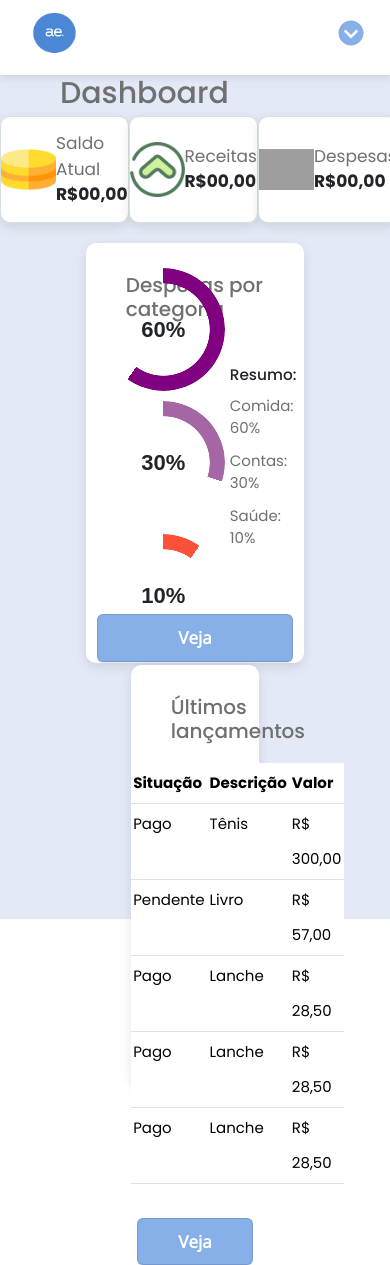
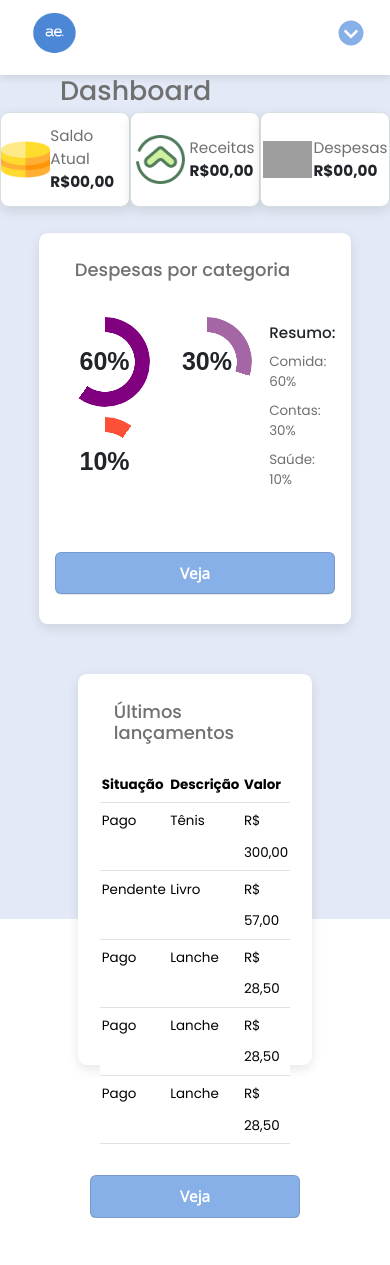
Before and after one commit to CaioAlves10/Organizae, a PHP site: page /pages/dashboard.html in a window 390 px wide. After the commit the page ends 1218 px from the top, so only its background shows below. Run offline with PHP 8.4, Linux system fonts and the light colour scheme; grey boxes are pictures that could not be loaded.

Commit message:
desenvolvimento da responsividade da page Dashboard

```diff
--- a/styles/dashboard.css
+++ b/styles/dashboard.css
@@ -115,6 +115,7 @@
     width: 100%;
     height: 52%;
     margin-top: 5%;
+    margin-bottom: 5%;
     float: right;
 
     display: flex;
@@ -283,33 +284,49 @@
 /* MEDIA QUERY */
 
 @media (max-width: 1440px) {
-    main {
+    /* main {
         margin-top: 10%;
         margin-bottom: 10%;
+    } */
+
+    .mainBox {
+        width: 28%;
+    }
+
+    .mainCategory {
+        width: 50%;
     }
 
     .mainTitles {
         font-size: 2.0rem;
     }
+
+    .pie {
+        --w: 125px;
+    }
 }
 
-@media (max-width: 1343px) {
-    main .mainBox .mainGrafic {
-        justify-content: space-between;
+@media (max-width: 1380px) {
+    .pie {
+        --w: 108px;
     }
 
     main .mainBox div .table-sm {
         font-size: 1.5rem;
     }
+}
+
+@media (max-width: 1311px) {
+    .mainBox {
+        width: 30%;
+    }
+
+    .mainCategory {
+        width: 50%;
+    }
 
     .pie {
-        --w: 135px;
-    }
-}
-
-@media (max-width: 1301px) {
-    .pie {
-        --w: 130px;
+        --w: 100px;
     }
 }
 
@@ -319,59 +336,109 @@
     }
 
     .mainCategory {
-        width: 57%;
-    }
-
-    .pie {
-        --w: 117px;
-    }
-}
-
-@media (max-width: 1220px) {
-    .mainBox {
-        width: 33%;
-    }
-
-    .mainCategory {
-        width: 56%;
+        width: 55%;
     }
 
     .pie {
         --w: 110px;
     }
+
+
 }
 
-@media (max-width: 1200px) {
+@media (max-width: 1206px) {
+    .pie {
+        --w: 105px;
+    }
+
+    .graficDatas h3 {
+        font-size: 1.7rem;
+    }
+}
+
+@media (max-width: 1173px) {
+    #container {
+        position: absolute;
+        top: 0;
+        left: 250px;
+        height: auto;
+    }
+
     main {
         width: 100%;
         height: 100%;
-        margin-top: 5%;
+
         float: right;
 
         display: flex;
         flex-direction: column-reverse;
-        justify-content: space-evenly;
         align-items: center;
     }
-}
 
-
-@media (max-width: 1107px) {
     .mainBox {
-        width: 33%;
-    }
-
-    main .mainBox .mainGrafic {
-        justify-content: none;
+        width:45%;
+        height: 420px;
     }
 
     .mainCategory {
-        width: 56%;
+        width: 80%;
+        margin-bottom: 5rem;
     }
 
     .pie {
         --w: 123px;
-        font-size: 22px;
+    }
+}
+
+@media (max-width: 1031px) {
+    .mainBox {
+        width: 50%;
+    }
+
+    .mainCategory {
+        width: 80%;
+    }
+
+    .pie {
+        --w: 113px;
+    }
+}
+
+@media (max-width: 1000px) {
+    html {
+        font-size: 56%;
+    }
+
+    .mainBox {
+        height: 391px;
+    }
+
+    main .mainBox div .table-sm {
+        line-height: 3.5rem;
+
+        margin: 2.5rem auto;
+        width: 80%;
+        height: 49.5%;
+    }
+}
+
+@media (max-width: 925px) {
+    .pie {
+        --w: 96px;
+    }
+}
+
+@media (max-width: 840px) {
+    .mainBox {
+        width: 60%;
+    }
+
+    .mainCategory {
+        width: 80%;
+    }
+
+    .pie {
+        --w: 90px;
     }
 }
 
@@ -397,4 +464,6 @@
 
         padding: 0rem 60px;
     }
+
+
 }
```
